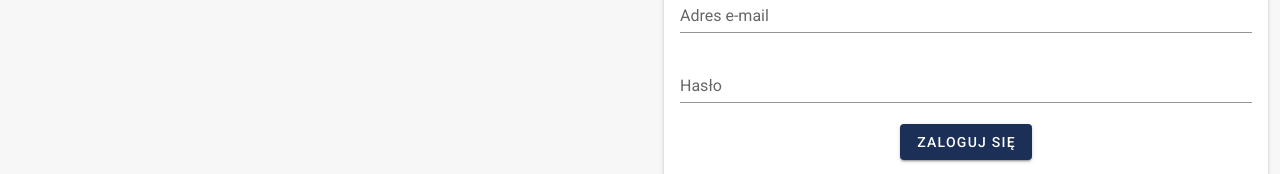
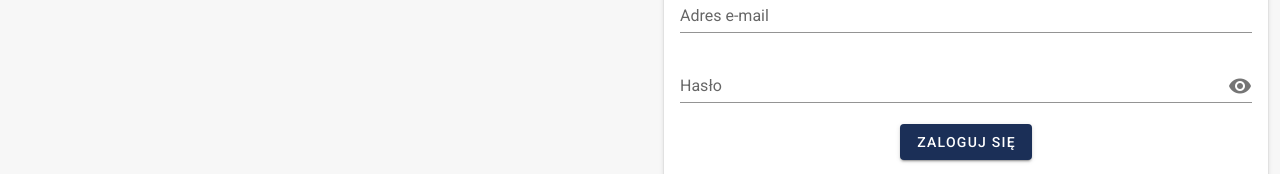
Before and after one commit to skni-kod/TournamentAppFrontend, a Vue app: page /login in a window 1280 px wide. Shown: the part 210-384 px from the top of the page. Built offline with nearby package versions, Linux system fonts and the light colour scheme.

Commit message:
Show Password

```diff
--- a/src/views/Login.vue
+++ b/src/views/Login.vue
@@ -2,7 +2,6 @@
   <div>
     <v-row justify="center" align="center">
       <v-col cols="12" sm="10" md="8" lg="6" xl="4">
-
         <v-img
           :src="require('../assets/login-picture.png')"
           alt="Logo Apki turniejowej"
@@ -10,11 +9,9 @@
           height="500px"
           class="mx-auto"
         ></v-img>
-
       </v-col>
       <v-col cols="12" sm="10" md="8" lg="6" xl="4" class="pa-md-4">
         <v-card class="ma-2 text-center">
-
           <v-card-title class="justify-center"
             >Masz już konto?<br />Zaloguj się:
           </v-card-title>
@@ -28,22 +25,23 @@
               lazy-validation
               class="pb-5 mx-auto"
             >
-
               <v-text-field
                 v-model="email"
                 label="Adres e-mail"
                 :rules="[rules.required, rules.counter(email, 6, 'ów')]"
                 required
-                v-on:keyup.enter="validate()"
+                @keyup.enter="validate()"
               ></v-text-field>
 
               <v-text-field
-                type="password"
+                :append-icon="show ? 'mdi-eye-off' : 'mdi-eye'"
+                :rules="[rules.required, rules.counter(password, 8, 'ów')]"
+                :type="show ? 'text' : 'password'"
+                label="Hasło"
+                required
                 v-model="password"
-                label="Hasło"
-                :rules="[rules.required, rules.counter(password, 8, 'ów')]"
-                required
-                v-on:keyup.enter="validate()"
+                @click:append="() => (show = !show)"
+                @keyup.enter="validate()"
               ></v-text-field>
 
               <v-btn color="secondary" class="white--text" @click="validate()">
@@ -53,7 +51,6 @@
               <br /><br />
 
               <router-link to="/retrive">Nie pamiętam hasła</router-link>
-
             </v-form>
           </v-card-text>
 
@@ -69,32 +66,30 @@
             oraz <router-link to="/toa">Polityką prywatności</router-link>
           </v-card-subtitle>
 
-          <Registration/>
-
+          <Registration />
         </v-card>
       </v-col>
     </v-row>
   </div>
 </template>
 
-<script lang='ts'>
+<script lang="ts">
 import Vue from 'vue';
 import { Component } from 'vue-property-decorator';
 import Registration from '../components/Registration.vue';
 
 @Component({
-  components:{
-    Registration
-  }
+  components: {
+    Registration,
+  },
 })
 export default class Login extends Vue {
-
-validate() {
-  this.$store.dispatch('login', {
-    email: this.$data.email,
-    password: this.$data.password,
-  })
-}
+  validate() {
+    this.$store.dispatch('login', {
+      email: this.$data.email,
+      password: this.$data.password,
+    });
+  }
 
   data() {
     return {
@@ -105,8 +100,10 @@ validate() {
       rules: {
         required: (input: string) => !!input || 'To pole jest wymagane',
         counter: (input: string, number: number, end: string) =>
-          input.length >= number || 'Musisz podać minimum ' + number + ' znak' + end,
+          input.length >= number ||
+          'Musisz podać minimum ' + number + ' znak' + end,
       },
+      show: false
     };
   }
 }
```
